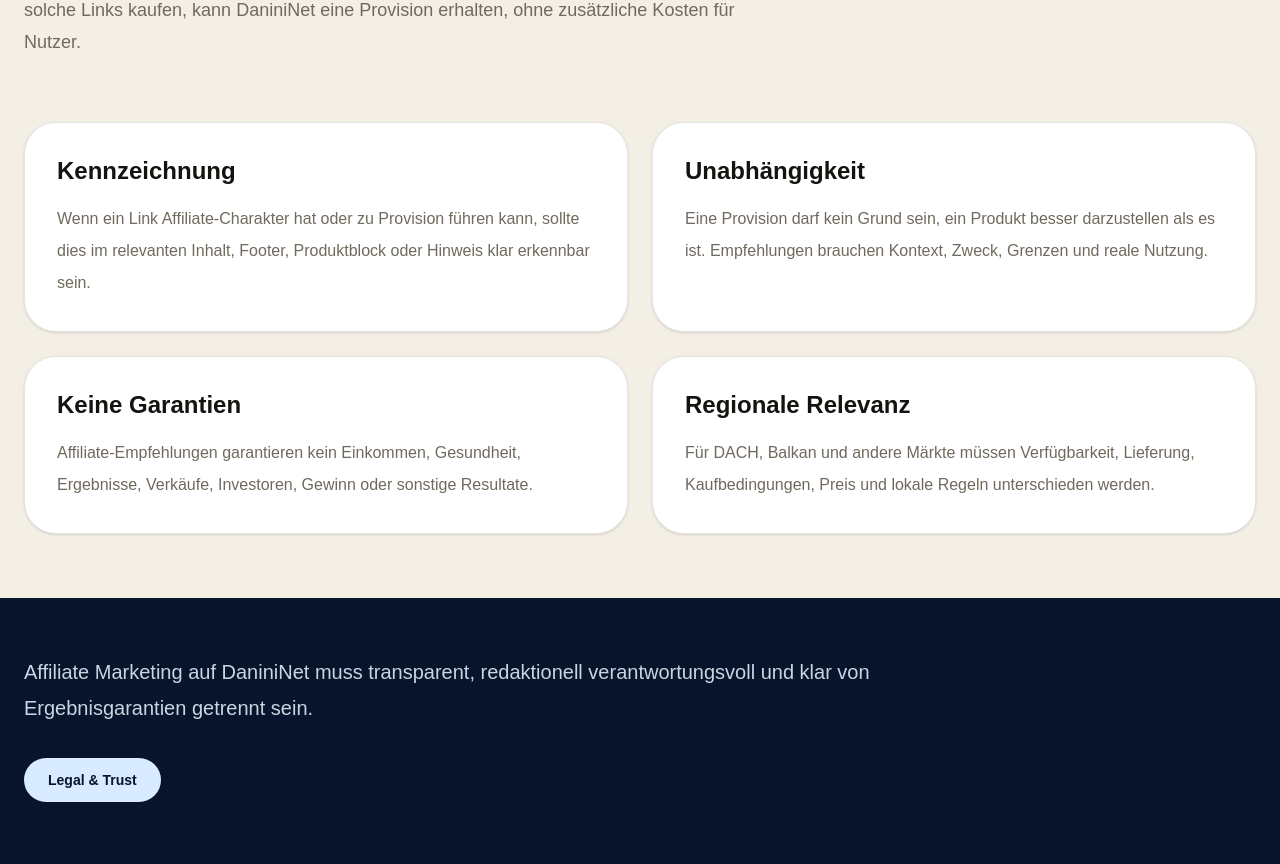
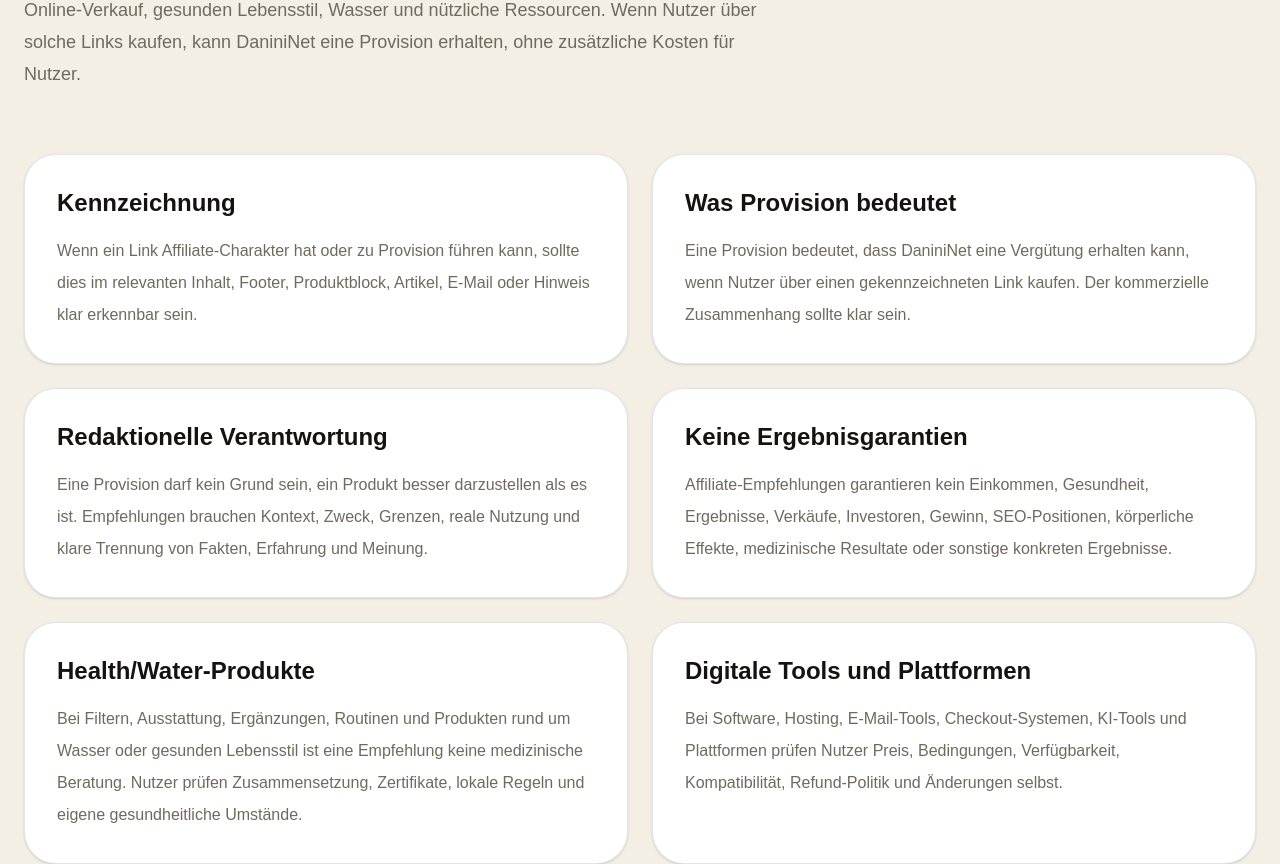
Before and after one commit to danininet/danininet, a Next.js app: page /de/legal/affiliate-disclosure in a window 1280 px wide. Shown: the part 500-1364 px from the top of the page. Built offline with nearby package versions, Linux system fonts and the light colour scheme; no server answers.

Commit message:
Expand affiliate disclosure page

```diff
--- a/app/[locale]/legal/affiliate-disclosure/page.tsx
+++ b/app/[locale]/legal/affiliate-disclosure/page.tsx
@@ -7,38 +7,50 @@ const copy = {
   sr: {
     eyebrow: "Affiliate disclosure",
     title: "Affiliate preporuke moraju biti jasne, označene i bez lažnih obećanja.",
-    text: "DaniniNet može koristiti affiliate linkove za digitalne i fizičke proizvode. Ako korisnik kupi preko takvog linka, DaniniNet može ostvariti proviziju bez dodatnog troška za korisnika.",
+    text: "DaniniNet može koristiti affiliate linkove za digitalne i fizičke proizvode u temama kao što su digitalni alati, online prodaja, zdrav stil života, voda i korisni resursi. Ako korisnik kupi preko takvog linka, DaniniNet može ostvariti proviziju bez dodatnog troška za korisnika.",
     blocks: [
-      ["Kako označavamo affiliate linkove", "Kada je link affiliate ili može dovesti do provizije, to treba biti jasno naznačeno u relevantnom sadržaju, footeru, product bloku ili disclosure napomeni."],
-      ["Nezavisnost preporuke", "Affiliate provizija ne sme biti razlog da se proizvod predstavi kao bolji nego što jeste. Preporuka mora imati kontekst, namenu, ograničenja i realnu upotrebu."],
-      ["Bez garancija", "Affiliate preporuke ne garantuju zaradu, zdravlje, rezultate, prodaju, investitore, profit ili bilo kakav ishod."],
-      ["Regionalna relevantnost", "Za DACH, Balkan i druga tržišta treba jasno razlikovati dostupnost, isporuku, uslove kupovine, cenu i lokalna pravila."],
+      ["Kako označavamo affiliate linkove", "Kada je link affiliate ili može dovesti do provizije, to treba biti jasno naznačeno u relevantnom sadržaju, footeru, product bloku, članku, emailu ili disclosure napomeni."],
+      ["Šta provizija znači", "Provizija znači da DaniniNet može dobiti naknadu ako korisnik kupi preko označenog linka. To ne mora menjati cenu za korisnika, ali korisnik treba da zna da komercijalni odnos postoji."],
+      ["Urednička odgovornost", "Affiliate provizija ne sme biti razlog da se proizvod predstavi kao bolji nego što jeste. Preporuka mora imati kontekst, namenu, ograničenja, realnu upotrebu i jasnu razliku između činjenice, iskustva i mišljenja."],
+      ["Bez garancija rezultata", "Affiliate preporuke ne garantuju zaradu, zdravlje, rezultate, prodaju, investitore, profit, SEO pozicije, fizičke efekte, medicinske ishode ili bilo kakav konkretan ishod."],
+      ["Health/water proizvodi", "Kod filtera, opreme, dodataka, navika i proizvoda povezanih sa vodom ili zdravim stilom života, preporuka nije medicinski savet. Korisnik treba da proveri sastav, sertifikate, lokalna pravila i svoje zdravstvene okolnosti."],
+      ["Digitalni alati i platforme", "Kod softvera, hosting-a, email alata, checkout sistema, AI alata i drugih platformi, korisnik sam proverava cenu, uslove, dostupnost, kompatibilnost, refund politiku i promene koje servis uvodi."],
+      ["Regionalna relevantnost", "Za DACH, Balkan i druga tržišta treba jasno razlikovati dostupnost, isporuku, cenu, valutu, poreze, garanciju, podršku, lokalna pravila i jezik korisničke službe."],
+      ["Eksterni sajtovi", "Kada korisnik napusti DaniniNet i ode na eksterni sajt, važe uslovi, politika privatnosti i pravila tog eksternog servisa. DaniniNet ne kontroliše njihove odluke, dostupnost ili promene."],
     ],
-    final: "Affiliate marketing na DaniniNet-u mora biti transparentan, urednički odgovoran i jasno odvojen od garancija rezultata.",
+    final: "Affiliate marketing na DaniniNet-u mora biti transparentan, urednički odgovoran i jasno odvojen od garancija rezultata, medicinskih tvrdnji i investicionih obećanja.",
   },
   de: {
     eyebrow: "Affiliate Disclosure",
     title: "Affiliate-Empfehlungen müssen klar gekennzeichnet sein und ohne falsche Versprechen auskommen.",
-    text: "DaniniNet kann Affiliate-Links für digitale und physische Produkte nutzen. Wenn Nutzer über solche Links kaufen, kann DaniniNet eine Provision erhalten, ohne zusätzliche Kosten für Nutzer.",
+    text: "DaniniNet kann Affiliate-Links für digitale und physische Produkte nutzen, etwa für digitale Tools, Online-Verkauf, gesunden Lebensstil, Wasser und nützliche Ressourcen. Wenn Nutzer über solche Links kaufen, kann DaniniNet eine Provision erhalten, ohne zusätzliche Kosten für Nutzer.",
     blocks: [
-      ["Kennzeichnung", "Wenn ein Link Affiliate-Charakter hat oder zu Provision führen kann, sollte dies im relevanten Inhalt, Footer, Produktblock oder Hinweis klar erkennbar sein."],
-      ["Unabhängigkeit", "Eine Provision darf kein Grund sein, ein Produkt besser darzustellen als es ist. Empfehlungen brauchen Kontext, Zweck, Grenzen und reale Nutzung."],
-      ["Keine Garantien", "Affiliate-Empfehlungen garantieren kein Einkommen, Gesundheit, Ergebnisse, Verkäufe, Investoren, Gewinn oder sonstige Resultate."],
-      ["Regionale Relevanz", "Für DACH, Balkan und andere Märkte müssen Verfügbarkeit, Lieferung, Kaufbedingungen, Preis und lokale Regeln unterschieden werden."],
+      ["Kennzeichnung", "Wenn ein Link Affiliate-Charakter hat oder zu Provision führen kann, sollte dies im relevanten Inhalt, Footer, Produktblock, Artikel, E-Mail oder Hinweis klar erkennbar sein."],
+      ["Was Provision bedeutet", "Eine Provision bedeutet, dass DaniniNet eine Vergütung erhalten kann, wenn Nutzer über einen gekennzeichneten Link kaufen. Der kommerzielle Zusammenhang sollte klar sein."],
+      ["Redaktionelle Verantwortung", "Eine Provision darf kein Grund sein, ein Produkt besser darzustellen als es ist. Empfehlungen brauchen Kontext, Zweck, Grenzen, reale Nutzung und klare Trennung von Fakten, Erfahrung und Meinung."],
+      ["Keine Ergebnisgarantien", "Affiliate-Empfehlungen garantieren kein Einkommen, Gesundheit, Ergebnisse, Verkäufe, Investoren, Gewinn, SEO-Positionen, körperliche Effekte, medizinische Resultate oder sonstige konkreten Ergebnisse."],
+      ["Health/Water-Produkte", "Bei Filtern, Ausstattung, Ergänzungen, Routinen und Produkten rund um Wasser oder gesunden Lebensstil ist eine Empfehlung keine medizinische Beratung. Nutzer prüfen Zusammensetzung, Zertifikate, lokale Regeln und eigene gesundheitliche Umstände."],
+      ["Digitale Tools und Plattformen", "Bei Software, Hosting, E-Mail-Tools, Checkout-Systemen, KI-Tools und Plattformen prüfen Nutzer Preis, Bedingungen, Verfügbarkeit, Kompatibilität, Refund-Politik und Änderungen selbst."],
+      ["Regionale Relevanz", "Für DACH, Balkan und andere Märkte müssen Verfügbarkeit, Lieferung, Preis, Währung, Steuern, Garantie, Support, lokale Regeln und Sprache des Kundendienstes klar unterschieden werden."],
+      ["Externe Websites", "Wenn Nutzer DaniniNet verlassen, gelten Bedingungen, Datenschutzregeln und Richtlinien des externen Dienstes. DaniniNet kontrolliert deren Entscheidungen, Verfügbarkeit oder Änderungen nicht."],
     ],
-    final: "Affiliate Marketing auf DaniniNet muss transparent, redaktionell verantwortungsvoll und klar von Ergebnisgarantien getrennt sein.",
+    final: "Affiliate Marketing auf DaniniNet muss transparent, redaktionell verantwortungsvoll und klar von Ergebnisgarantien, medizinischen Behauptungen und Investitionsversprechen getrennt sein.",
   },
   en: {
     eyebrow: "Affiliate disclosure",
     title: "Affiliate recommendations must be clear, disclosed and free of false promises.",
-    text: "DaniniNet may use affiliate links for digital and physical products. If a user buys through such a link, DaniniNet may earn a commission at no additional cost to the user.",
+    text: "DaniniNet may use affiliate links for digital and physical products in areas such as digital tools, online sales, healthy lifestyle, water and useful resources. If a user buys through such a link, DaniniNet may earn a commission at no additional cost to the user.",
     blocks: [
-      ["How links are disclosed", "When a link is affiliate or may lead to a commission, this should be clearly indicated in the relevant content, footer, product block or disclosure notice."],
-      ["Editorial independence", "Commission must not be a reason to overstate a product. A recommendation needs context, purpose, limitations and real use."],
-      ["No guarantees", "Affiliate recommendations do not guarantee income, health, results, sales, investors, profit or any outcome."],
-      ["Regional relevance", "For DACH, Balkan and other markets, availability, delivery, terms, pricing and local rules must be separated clearly."],
+      ["How links are disclosed", "When a link is affiliate or may lead to a commission, this should be clearly indicated in the relevant content, footer, product block, article, email or disclosure notice."],
+      ["What commission means", "Commission means DaniniNet may receive compensation if a user buys through a disclosed link. This may not change the user's price, but the commercial relationship should be clear."],
+      ["Editorial responsibility", "Commission must not be a reason to overstate a product. A recommendation needs context, purpose, limitations, real use and a clear difference between fact, experience and opinion."],
+      ["No result guarantees", "Affiliate recommendations do not guarantee income, health, results, sales, investors, profit, SEO rankings, physical effects, medical outcomes or any concrete outcome."],
+      ["Health/water products", "For filters, equipment, supplements, habits and products related to water or healthy lifestyle, a recommendation is not medical advice. Users should check ingredients, certifications, local rules and their own health circumstances."],
+      ["Digital tools and platforms", "For software, hosting, email tools, checkout systems, AI tools and platforms, users independently review price, terms, availability, compatibility, refund policy and service changes."],
+      ["Regional relevance", "For DACH, Balkan and other markets, availability, delivery, price, currency, taxes, warranty, support, local rules and support language should be separated clearly."],
+      ["External websites", "When users leave DaniniNet for an external website, that external service's terms, privacy policy and rules apply. DaniniNet does not control their decisions, availability or changes."],
     ],
-    final: "Affiliate marketing on DaniniNet must be transparent, editorially responsible and clearly separated from outcome guarantees.",
+    final: "Affiliate marketing on DaniniNet must be transparent, editorially responsible and clearly separated from outcome guarantees, medical claims and investment promises.",
   },
 } as const;
 
@@ -46,5 +58,5 @@ export default async function AffiliateDisclosurePage({ params }: { params: Prom
   const { locale } = await params;
   const lang: Locale = normalizeLocale(locale);
   const t = copy[lang];
-  return <SiteShell locale={lang} currentPath={`/${lang}/legal/affiliate-disclosure`}><SectionIntro eyebrow={t.eyebrow} title={t.title} text={t.text} /><section className="mx-auto grid max-w-7xl gap-6 px-6 pb-16 md:grid-cols-2">{t.blocks.map(([title,text]) => <article key={title} className="rounded-[2rem] border border-black/10 bg-white p-8 shadow-sm"><h2 className="text-2xl font-semibold">{title}</h2><p className="mt-4 leading-8 text-[#706a5d]">{text}</p></article>)}</section><section className="bg-[#07142b] text-white"><div className="mx-auto max-w-7xl px-6 py-14"><p className="max-w-4xl text-xl leading-9 text-slate-300">{t.final}</p><Link href={`/${lang}/legal`} className="mt-8 inline-flex rounded-full bg-[#d9ecff] px-6 py-3 text-sm font-semibold text-[#07142b]">Legal & Trust</Link></div></section></SiteShell>;
+  return <SiteShell locale={lang} currentPath={`/${lang}/legal/affiliate-disclosure`}><SectionIntro eyebrow={t.eyebrow} title={t.title} text={t.text} /><section className="mx-auto grid max-w-7xl gap-6 px-6 pb-16 md:grid-cols-2">{t.blocks.map(([title,text]) => <article key={title} className="rounded-[2rem] border border-black/10 bg-white p-8 shadow-sm"><h2 className="text-2xl font-semibold text-[#15130f]">{title}</h2><p className="mt-4 leading-8 text-[#706a5d]">{text}</p></article>)}</section><section className="bg-[#07142b] text-white"><div className="mx-auto max-w-7xl px-6 py-14"><p className="max-w-4xl text-xl leading-9 text-slate-300">{t.final}</p><Link href={`/${lang}/legal`} className="mt-8 inline-flex rounded-full bg-[#d9ecff] px-6 py-3 text-sm font-semibold text-[#07142b]">Legal & Trust</Link></div></section></SiteShell>;
 }
```
